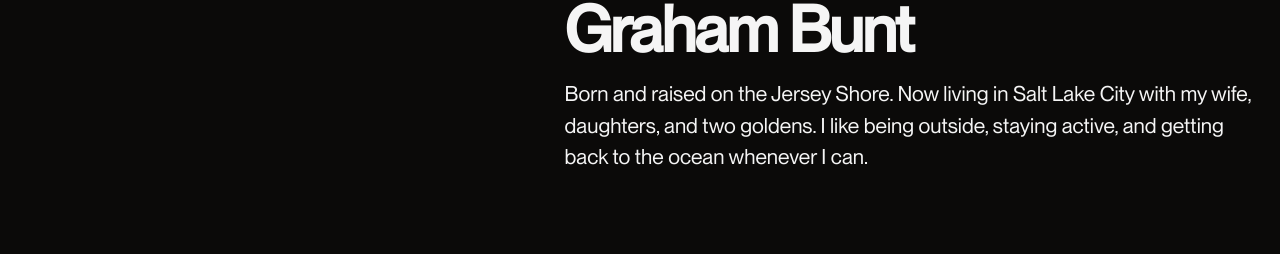
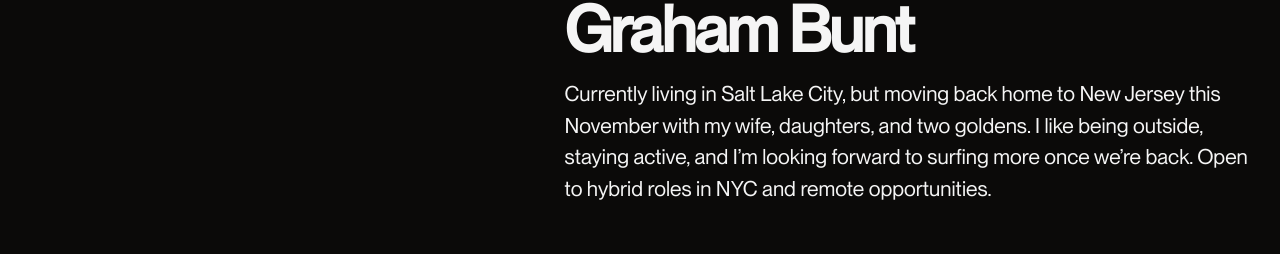
Before and after one commit to GrahamBunt/portfolio, a Next.js app: page /about in a window 1280 px wide. Shown: the part 119-373 px from the top of the page. Built offline with nearby package versions, Linux system fonts and the light colour scheme.

Commit message:
Update About bio and hybrid role availability

```diff
--- a/src/app/about/page.tsx
+++ b/src/app/about/page.tsx
@@ -211,7 +211,7 @@ export default function AboutPage() {
           <div className={`about-orientation ${fontsReady ? "animate-reveal" : "opacity-0"}`}>
             <h1 className="about-orientation-title">Graham Bunt</h1>
             <p className="about-orientation-block">
-              Born and raised on the Jersey Shore. Now living in Salt Lake City with my wife, daughters, and two goldens. I like being outside, staying active, and getting back to the ocean whenever I can.
+              Currently living in Salt Lake City, but moving back home to New Jersey this November with my wife, daughters, and two goldens. I like being outside, staying active, and I’m looking forward to surfing more once we’re back. Open to hybrid roles in NYC and remote opportunities.
             </p>
           </div>
 
```
